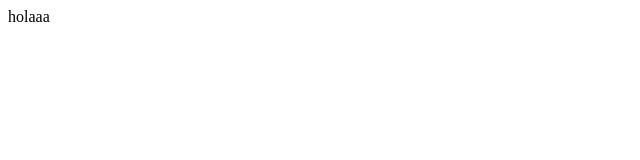
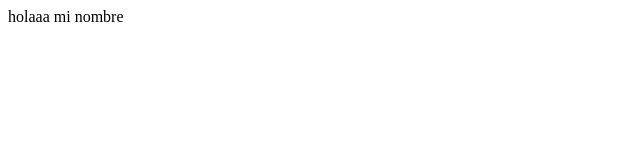
Before and after one commit to welintonjr/formacionhumana.com, a plain HTML site: page index.html in a window 1280 px wide. Shown: the full height of the page, 0-640 px from the left. Drawn offline with Linux system fonts and the light colour scheme.

Commit message:
Add files via upload

```diff
--- a/index.html
+++ b/index.html
@@ -6,6 +6,6 @@
     <title>Document</title>
 </head>
 <body>
-    holaaa
+    holaaa mi nombre
 </body>
 </html>
```
